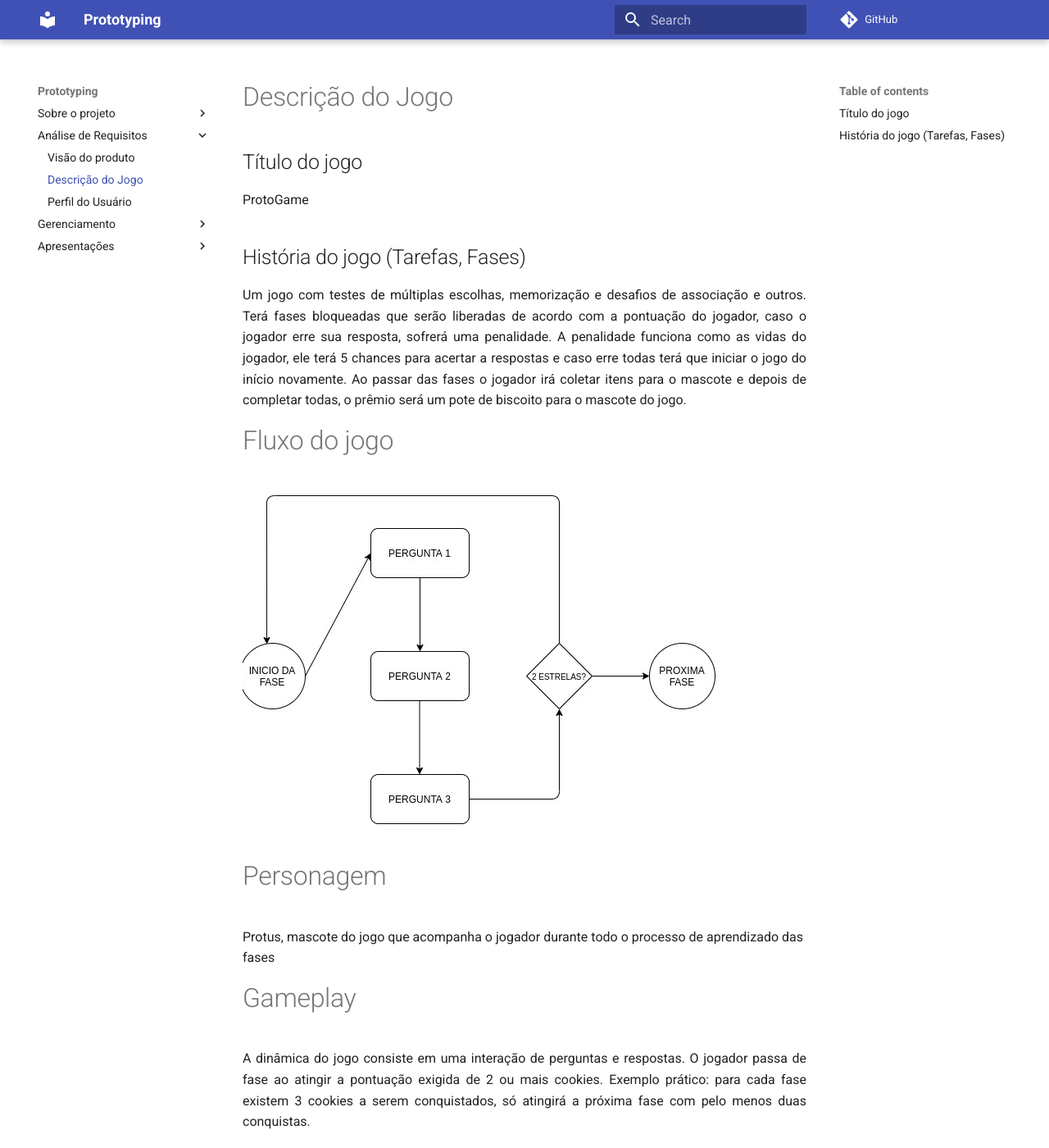
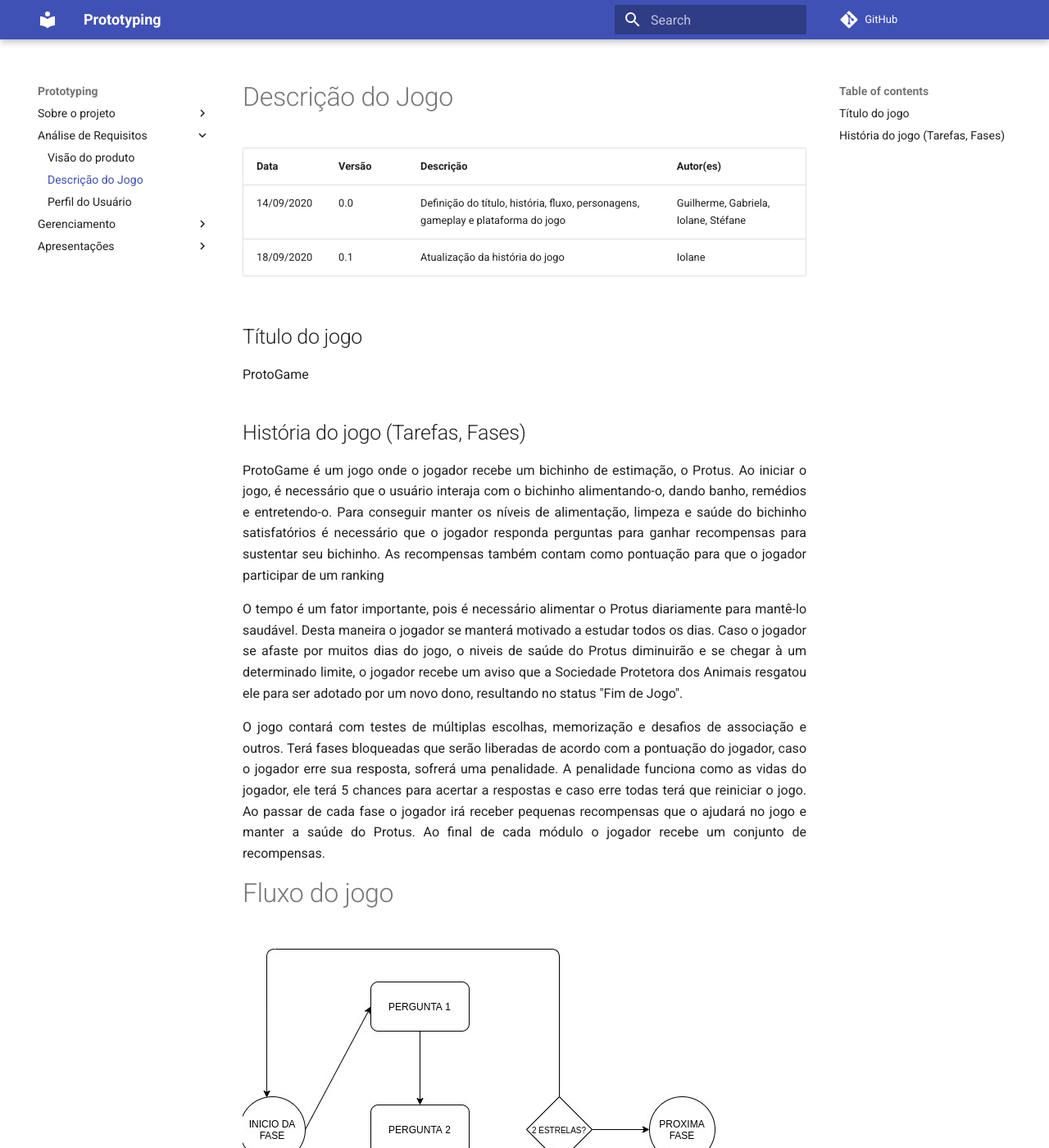
Before and after one commit to Design-de-Jogos/2020.1-ProtoGame, an MkDocs documentation site: the page built from docs/Descricao-jogo.md, in a window 1280 px wide and 1400 px high. Shown: the whole window at 82% size. Built offline with MkDocs 1.6.1 and Material for MkDocs 9.7.7, drawn with Linux system fonts in a browser that asks for light colours; comment, search, counter and statistics services are not loaded; some of the changed text lies outside the part shown.

Commit message:
Update Descricao-jogo.md

```diff
--- a/docs/Descricao-jogo.md
+++ b/docs/Descricao-jogo.md
@@ -1,4 +1,13 @@
 # Descrição do Jogo
+
+Data | Versão | Descrição | Autor(es)
+----- | ------ | -------- | --------
+14/09/2020 | 0.0 | Definição do título, história, fluxo, personagens, gameplay e plataforma do jogo  | Guilherme, Gabriela, Iolane, Stéfane
+18/09/2020 | 0.1 | Atualização da história do jogo | Iolane
+
+
+
+
 
 
 ## Título do jogo
@@ -7,7 +16,11 @@ ProtoGame
 
 ## História do jogo (Tarefas, Fases)
 
-<p align="justify">Um jogo com testes de múltiplas escolhas, memorização e desafios de associação e outros. Terá fases bloqueadas que serão liberadas de acordo com a pontuação do jogador, caso o jogador erre sua resposta, sofrerá uma penalidade. A penalidade funciona como as vidas do jogador, ele terá 5 chances para acertar a respostas e caso erre todas terá que iniciar o jogo do início novamente. Ao passar das fases o jogador irá coletar itens para o mascote e depois de completar todas, o prêmio será um pote de biscoito para o mascote do jogo.</p>
+<p align="justify">ProtoGame é um jogo onde o jogador recebe um bichinho de estimação, o Protus. Ao iniciar o jogo, é necessário que o usuário interaja com o bichinho alimentando-o, dando banho, remédios e entretendo-o. Para conseguir manter os níveis de alimentação, limpeza e saúde do bichinho satisfatórios é necessário que o jogador responda perguntas para ganhar recompensas para sustentar seu bichinho. As recompensas também contam como pontuação para que o jogador participar de um ranking</p>
+
+<p align="justify">O tempo é um fator importante, pois é necessário alimentar o Protus diariamente para mantê-lo saudável. Desta maneira o jogador se manterá motivado a estudar todos os dias. Caso o jogador se afaste por muitos dias do jogo, o niveis de saúde do Protus diminuirão e se chegar à um determinado limite, o jogador recebe um aviso que a Sociedade Protetora dos Animais resgatou ele para ser adotado por um novo dono, resultando no status "Fim de Jogo".</p>
+
+<p align="justify">O jogo contará com testes de múltiplas escolhas, memorização e desafios de associação e outros. Terá fases bloqueadas que serão liberadas de acordo com a pontuação do jogador, caso o jogador erre sua resposta, sofrerá uma penalidade. A penalidade funciona como as vidas do jogador, ele terá 5 chances para acertar a respostas e caso erre todas terá que reiniciar o jogo. Ao passar de cada fase o jogador irá receber pequenas recompensas que o ajudará no jogo e manter a saúde do Protus. Ao final de cada módulo o jogador recebe um conjunto de recompensas.</p>
 
 # Fluxo do jogo
 
@@ -19,7 +32,7 @@ Protus, mascote do jogo que acompanha o jogador durante todo o processo de apren
 
 # Gameplay
 
-<p align="justify">A dinâmica do jogo consiste em uma interação de perguntas e respostas. O jogador passa de fase ao atingir a pontuação exigida de 2 ou mais cookies. Exemplo prático: para cada fase existem 3 cookies a serem conquistados, só atingirá a próxima fase com pelo menos duas conquistas. </p>
+<p align="justify">A dinâmica do jogo consiste em uma interação de perguntas e respostas onde o jogador pode atingir até 3 pontos. O jogador passa de fase ao atingir a pontuação mínima de 2 pontos ou mais. </p>
 
 
 # Plataforma
```
